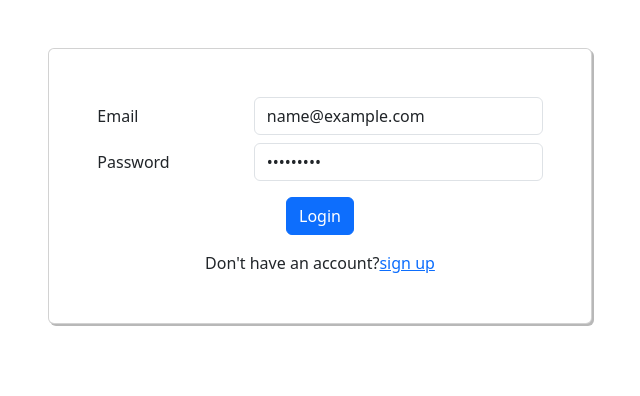
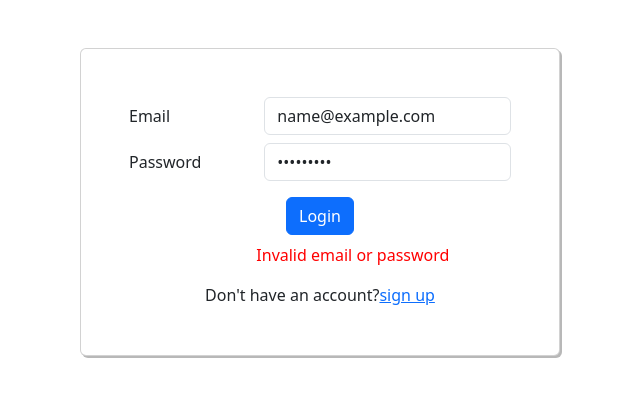
Before and after one commit to ashangrajapaksha/weather_demo_app, a React (Vite) app: page / in a window 1280 px wide. Both pictures are taken after typing "name@example.com", "Sample123" into the empty fields and a click on the button "Login". Shown: the top 396 px of the page, without its empty margins (320-960 px from the left). Built offline with nearby package versions, Linux system fonts and the light colour scheme; no server answers.

Commit message:
feat: Add validation for uer login

```diff
--- a/src/components/LoginForm/LoginForm.tsx
+++ b/src/components/LoginForm/LoginForm.tsx
@@ -1,5 +1,5 @@
 import React, { useState } from "react";
-import { LoginData, User } from "../../types/AuthData";
+import { Errors, LoginData, User } from "../../types/AuthData";
 import Button from "../Button/Button";
 import { login } from "../../services/auth";
 import { useNavigate } from "react-router-dom";
@@ -10,6 +10,8 @@ const LoginForm: React.FC = () => {
     email: "",
     password: "",
   });
+  const [error, setError] = useState<Errors | null>(null);
+
   const auth = useAuth();
   const navigate = useNavigate();
 
@@ -23,13 +25,33 @@ const LoginForm: React.FC = () => {
 
   const handleSubmit = async (e: React.FormEvent<HTMLFormElement>) => {
     e.preventDefault();
+    const validationErrors = validateForm();
+    if (Object.keys(validationErrors).length > 0) {
+      setError(validationErrors);
+    } else {
+      setError({});
       try {
         const user: User = await login(userData);
         auth.login(user);
         navigate("/home");
       } catch (error) {
+        setError({ general: "Invalid email or password" });
         console.error("Login failed", error);
       }
+    }
+  };
+
+  const validateForm = (): Errors => {
+    const errors: Errors = {};
+
+    if (!userData.email) {
+      errors.email = "Email is required";
+    }
+    if (!userData.password) {
+      errors.password = "Password is required";
+    }
+
+    return errors;
   };
 
   return (
@@ -49,6 +71,9 @@ const LoginForm: React.FC = () => {
                 value={userData?.email}
                 onChange={handleChange}
               />
+              {error?.email && (
+                <div style={{ color: "red" }}>{error.email}</div>
+              )}
             </div>
           </div>
           <div className="form-group row">
@@ -64,6 +89,9 @@ const LoginForm: React.FC = () => {
                 value={userData?.password}
                 onChange={handleChange}
               />
+              {error?.password && (
+                <div style={{ color: "red" }}>{error.password}</div>
+              )}
             </div>
             <div className="d-flex justify-content-center mt-3">
               <Button
@@ -71,6 +99,14 @@ const LoginForm: React.FC = () => {
                 type="submit"
                 className="btn-primary btn-md"
               ></Button>
+            </div>
+            <div className="row">
+              <div className="col-4"></div>
+              <div className="col-8">
+                <div className="d-flex mt-2">
+                  {error && <div style={{ color: "red" }}>{error.general}</div>}
+                </div>
+              </div>
             </div>
           </div>
         </div>
--- a/src/pages/Login/Login.scss
+++ b/src/pages/Login/Login.scss
@@ -1,3 +1,4 @@
 .login-wrap-card {
   box-shadow: 2px 2px #88888898;
+  width: 480px;
 }
--- a/src/services/auth.ts
+++ b/src/services/auth.ts
@@ -24,7 +24,8 @@ export const login = async (credentials: LoginData): Promise<User> => {
   });
 
   if (!response.ok) {
-    throw new Error("Login failed");
+    const errorData = await response.json();
+    throw new Error(errorData.message || "Login failed");
   }
 
   const data: User = await response.json();
--- a/src/types/AuthData.ts
+++ b/src/types/AuthData.ts
@@ -9,7 +9,8 @@ export type RegisterData = {
 export type Errors = {
   email?: string;
   password?: string;
-  confirmPassword?: string;
+  confirmPassword?: string | null;
+  general?: string | null;
 };
 
 export type LoginData = {
```
Lines whose indentation alone changed are shown as unchanged.
